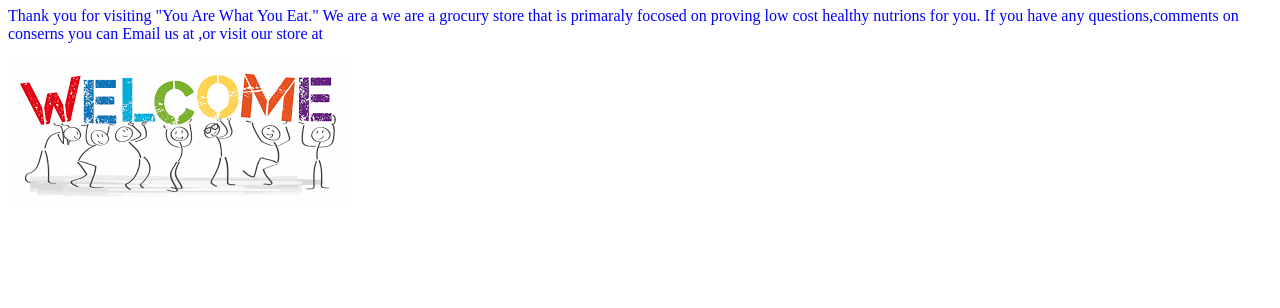
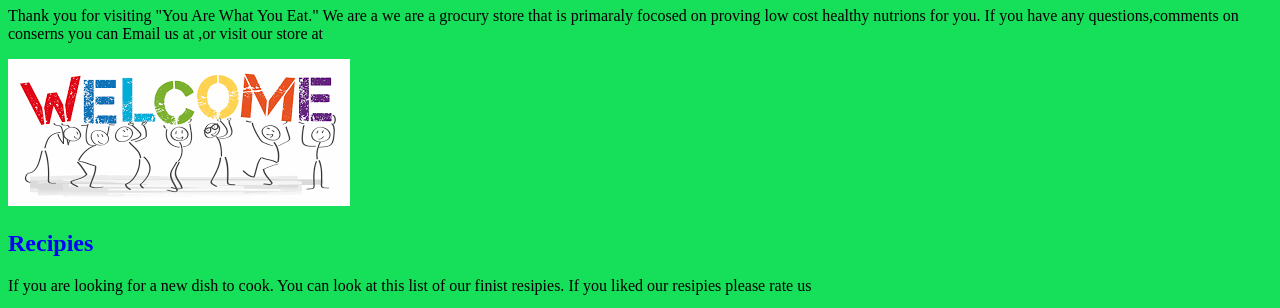
Before and after one commit to AaronM2001/wire, a plain HTML site: page index.html in a window 1280 px wide. Shown: the part 171-479 px from the top of the page. Drawn offline with nearby package versions, Linux system fonts and the light colour scheme.

Commit message:
added stuff

```diff
--- a/style.css
+++ b/style.css
@@ -1,5 +1,5 @@
 body{
-    color: blue;
+    background-color: rgb(22, 223, 89);
 }
 h2{
     color: blue;
@@ -57,7 +57,3 @@ h2{
     height:250px;
     width:420px;
 }
-h2{
-    font-size: 150px;
-    text-align: center;
-}
```
